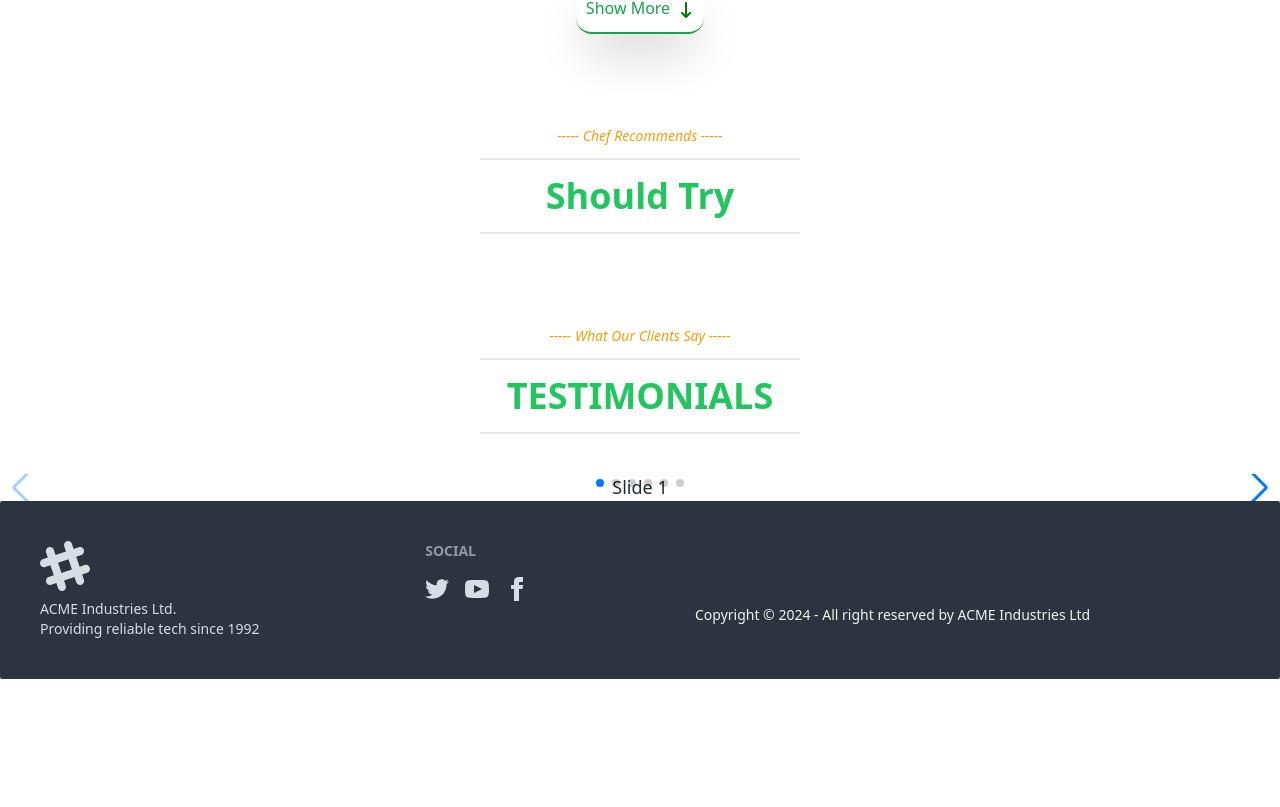
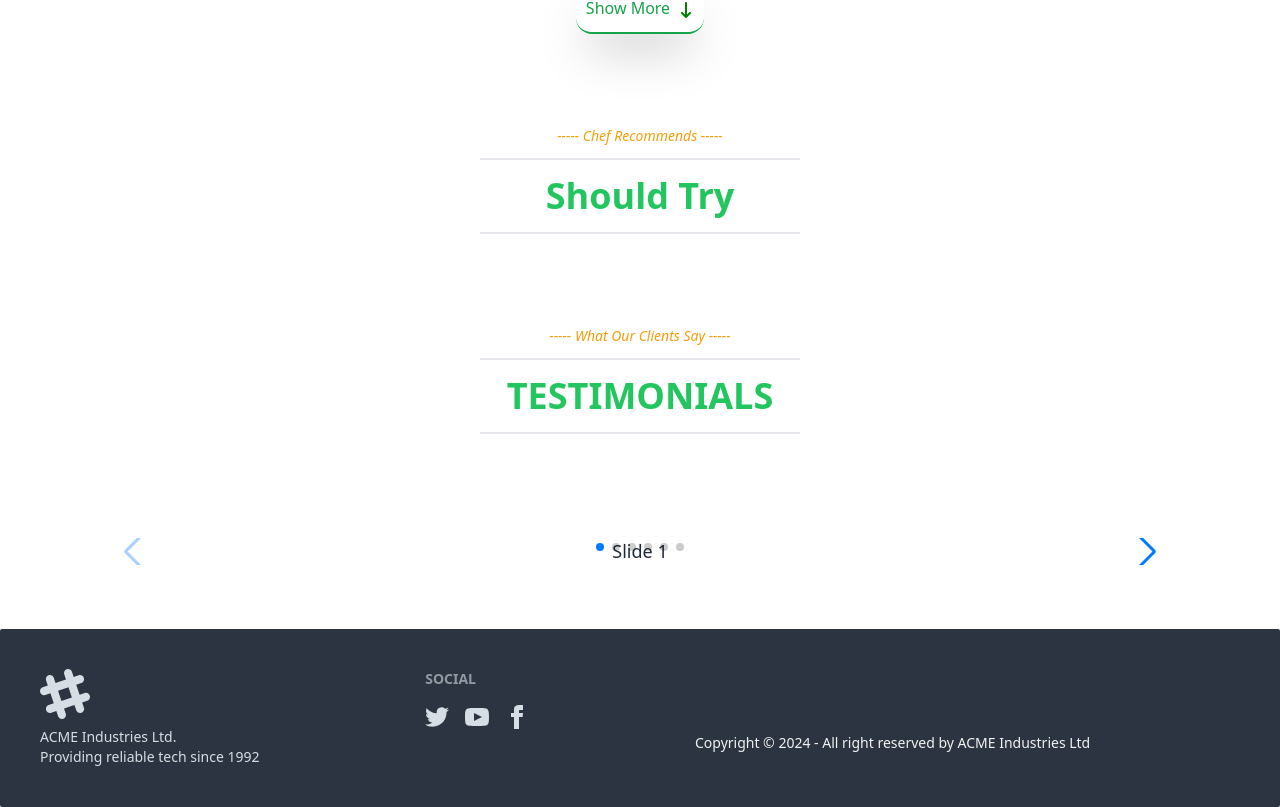
Before and after one commit to tonmoy3673/Green-Spoon-client, a React (Vite) app: page / in a window 1280 px wide. Shown: the part 2382-3189 px from the top of the page. Before the commit the page ends 3061 px from the top, so only its background shows below. Built offline with nearby package versions, Linux system fonts and the light colour scheme.

Commit message:
:tada: design testimonial

```diff
--- a/src/Components/Pages/Home/Testimonial.jsx
+++ b/src/Components/Pages/Home/Testimonial.jsx
@@ -10,9 +10,10 @@ import SectionTitle from '../../../assets/images/SectionTitle/SectionTitle';
 const Testimonial =()=>{
 
     return (
-        <div>
+        <div >
             <SectionTitle subTitle={'What Our Clients Say'} title={'TESTIMONIALS'}/>
-             <>
+            <div className='py-6 md:py-16 px-12 md:px-28'>
+            <>
       <Swiper
         cssMode={true}
         navigation={true}
@@ -30,6 +31,7 @@ const Testimonial =()=>{
         <SwiperSlide>Slide 6</SwiperSlide>
       </Swiper>
     </>
+            </div>
         </div>
     )
 };
```
